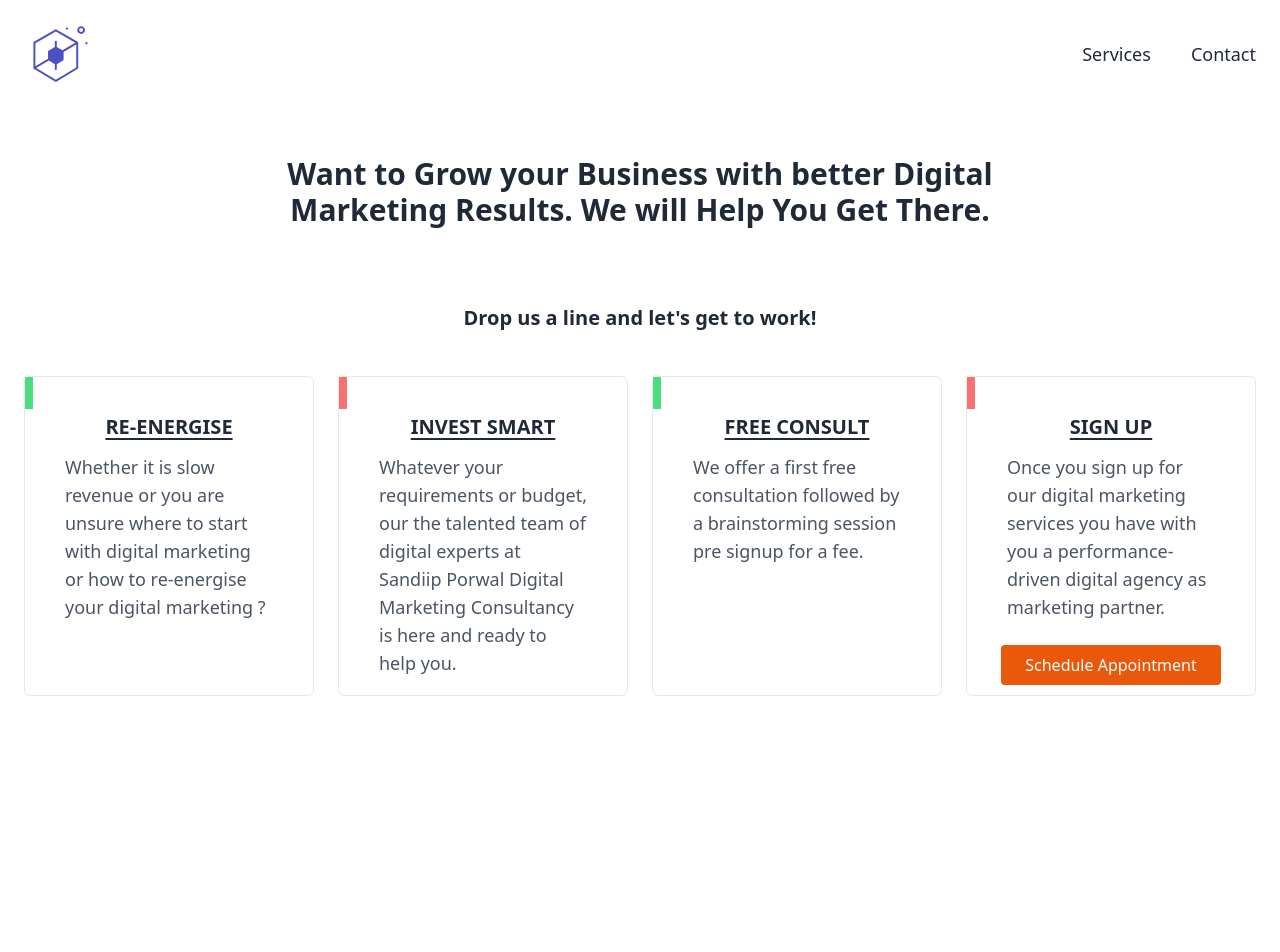
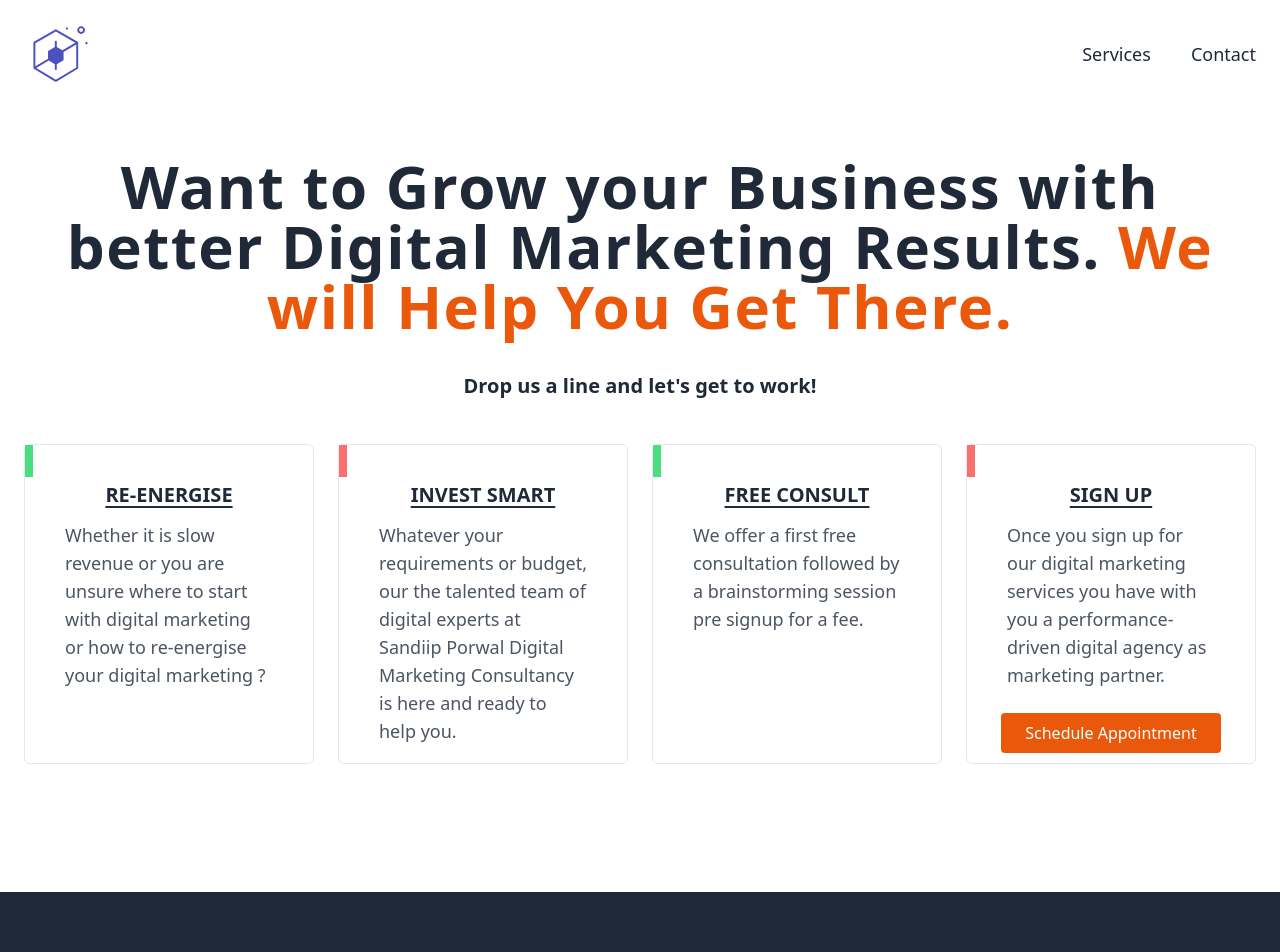
Before and after one commit to waheed-dev/marketing-web, a Next.js app: page /contact in a window 1280 px wide. Shown: the top 952 px of the page. Built offline with nearby package versions, Linux system fonts and the light colour scheme.

Commit message:
Add files via upload

```diff
--- a/pages/contact.jsx
+++ b/pages/contact.jsx
@@ -7,7 +7,7 @@ const Contact = () => {
   return (
       <div className="py-12 2xl:px-20 px-6 xl:mx-auto xl:container">
           <div className="flex flex-col items-center">
-              <h1 className="text-3xl font-bold text-gray-800 text-center w-11/12 sm:w-2/3 mb-5 sm:mb-10">Want to Grow your Business with better Digital Marketing Results. We will Help You Get There.</h1>
+              <h1 className="font-bold text-2xl lg:text-4xl  xl:text-6xl leading-normal tracking-wide text-gray-800 text-center">Want to Grow your Business with better Digital Marketing Results.<span className={'text-custom-1'}> We will Help You Get There.</span></h1>
               <p className="text-xl mt-10 font-semibold leading-5 text-center text-gray-800">Drop us a line and let's get to work!</p>
               <div
                   className="container mx-auto grid sm:grid-cols-2 md:grid-cols-2 lg:grid-cols-3 xl:grid-cols-4 mt-12 gap-6">
@@ -35,8 +35,7 @@ const Contact = () => {
                   </div>
               </div>
           </div>
-          <div className={'container mx-auto flex flex-col items-center py-10 sm:py-16'}>
-          </div>
+
       </div>
   )
 }
```
